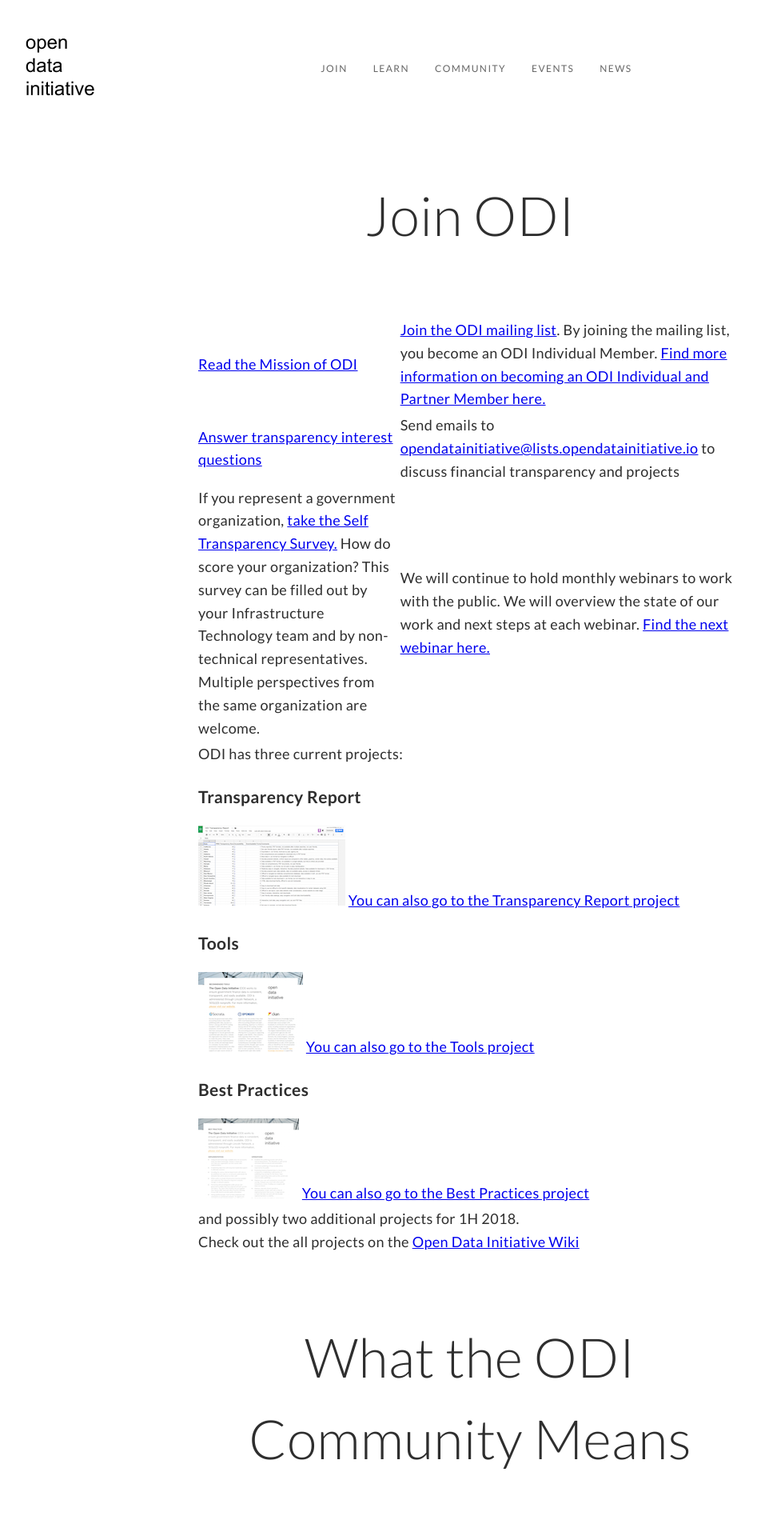
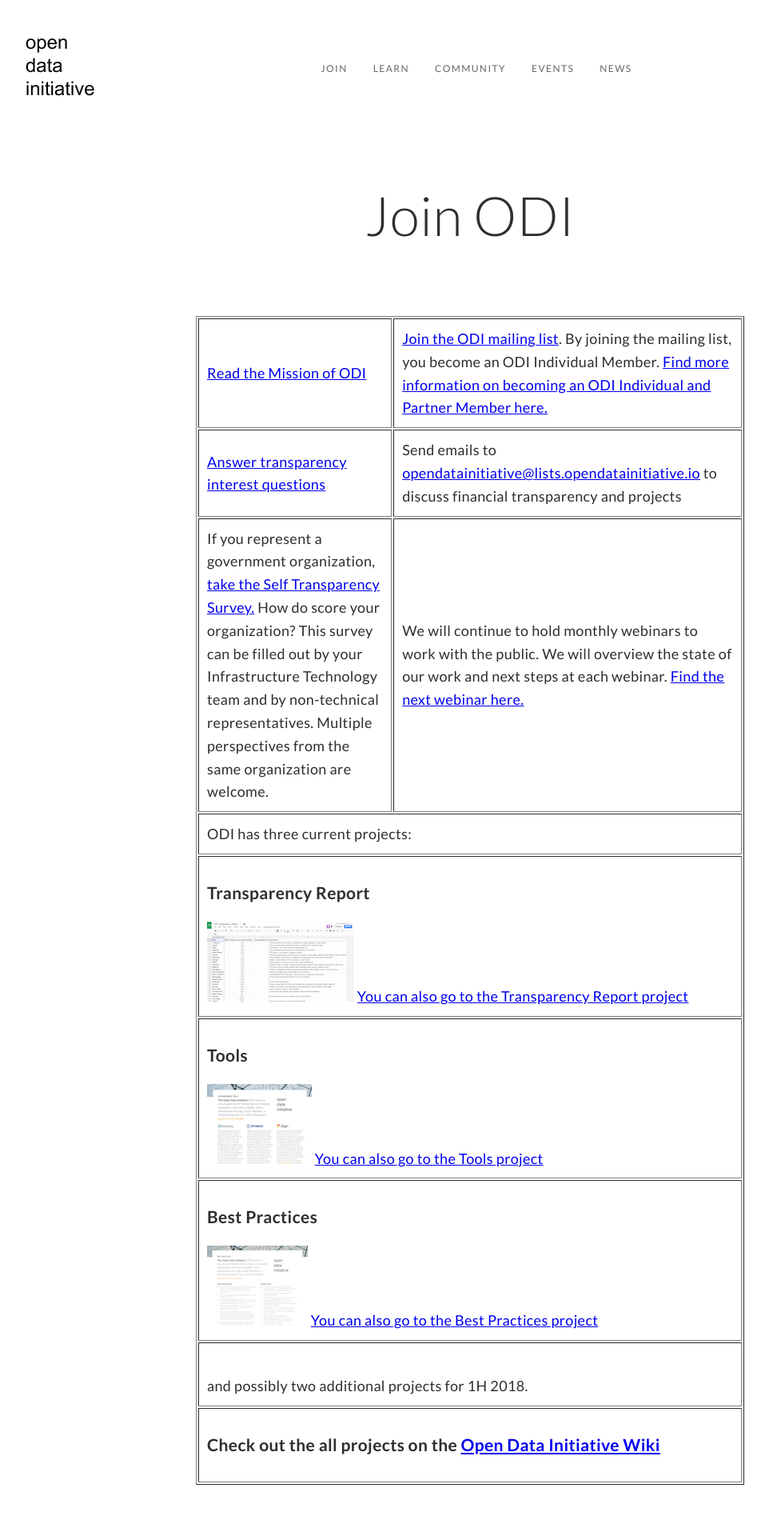
Before and after one commit to opendatainitiative/opendatainitiative.github.io, a Jekyll site: the page built from join.md, in a window 1280 px wide. Shown: the top 1920 px of the page at 80% size, without its empty margins (52-1014 px from the left). Built offline with Jekyll 4.4.1, drawn with Linux system fonts in a browser that asks for light colours.

Commit message:
tweak join.md formatting

```diff
--- a/join.md
+++ b/join.md
@@ -6,7 +6,7 @@ title: Join
 
 # Join ODI
 
-<table>
+<table border="1" cellpadding="10">
   <tr>
     <td><a href="/learn">Read the Mission of ODI</a>
     </td>
@@ -26,26 +26,38 @@ title: Join
     </td>
   </tr>
   <tr>
-    <td colspan="2">ODI has three current projects:</td>
+    <td colspan="2">ODI has three current projects:
+    </td>
+  </tr>
+  <tr>
+      <td colspan="2"><h3>Transparency Report</h3>
+        <a href="https://docs.google.com/spreadsheets/d/1xUCq0jGeQjpt2noZF7d28wEglzHBIFxemSs3eBZTyiw/edit?usp=sharing"><img src="/assets/img/transparency_report_icon.png" alt="ODI Transparency Report"></a>
+        <a href="http://wiki.opendatainitiative.io/Projects/Transparency_Report">You can also go to the Transparency Report project</a>
+     </td>
    </tr>
    <tr>
-      <td colspan="2"><h3>Transparency Report</h3>
-      <a href="https://docs.google.com/spreadsheets/d/1xUCq0jGeQjpt2noZF7d28wEglzHBIFxemSs3eBZTyiw/edit?usp=sharing"><img src="/assets/img/transparency_report_icon.png" alt="ODI Transparency Report"></a>
-      <a href="http://wiki.opendatainitiative.io/Projects/Transparency_Report">You can also go to the Transparency Report project</a></td>
+      <td colspan="2">
+        <h3>Tools</h3>
+        <a href="/assets/doc/ODI_Recommended_Tools.pdf"><img src="/assets/img/tools_icon.png" alt="Get ODI Recommeded Tools"></a>
+        <a href="http://wiki.opendatainitiative.io/Projects/Tools">You can also go to the Tools project</a>
+     </td>
    </tr>
    <tr>
-      <td colspan="2"><h3>Tools</h3>
-       <a href="/assets/doc/ODI_Recommended_Tools.pdf"><img src="/assets/img/tools_icon.png" alt="Get ODI Recommeded Tools"></a>
-      <a href="http://wiki.opendatainitiative.io/Projects/Tools">You can also go to the Tools project</a></td>
+      <td colspan="2">
+        <h3>Best Practices</h3>
+        <a href="/assets/doc/ODI-Best-Practices.pdf"><img src="/assets/img/practices_icon.png" alt="ODI Best Practices"></a>
+        <a href="http://wiki.opendatainitiative.io/Projects/Best_Practices">You can also go to the Best Practices project</a>
+     </td>
    </tr>
    <tr>
-      <td colspan="2"><h3>Best Practices</h3>
-      <a href="/assets/doc/ODI-Best-Practices.pdf"><img src="/assets/img/practices_icon.png" alt="ODI Best Practices"></a>
-      <a href="http://wiki.opendatainitiative.io/Projects/Best_Practices">You can also go to the Best Practices project</a></td>
-   </tr>
-   <tr>
-      <td colspan="2">and possibly two additional projects for 1H 2018. <br>
-      Check out the all projects on the <a href="http://wiki.opendatainitiative.io/Main_Page#Join_to_work_on_Projects">Open Data Initiative Wiki</a>
+     <td colspan="2">
+        <br>
+        and possibly two additional projects for 1H 2018. <br>
+     </td>
+  </tr>
+  <tr>
+    <td colspan="2">
+      <h3>Check out the all projects on the <a href="http://wiki.opendatainitiative.io/Main_Page#Join_to_work_on_Projects">Open Data Initiative Wiki</a></h3>
     </td>
   </tr>
 </table>
```
